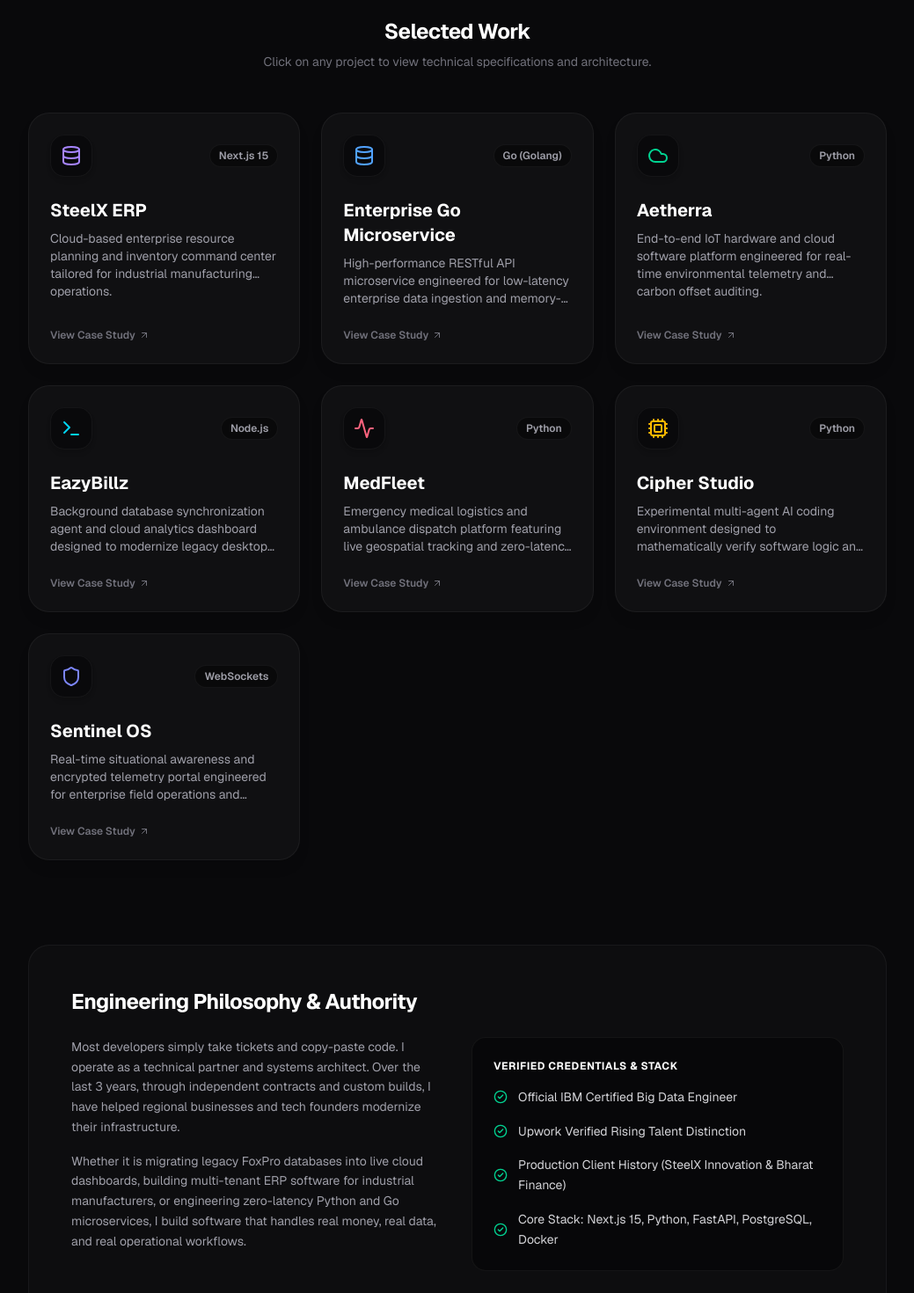
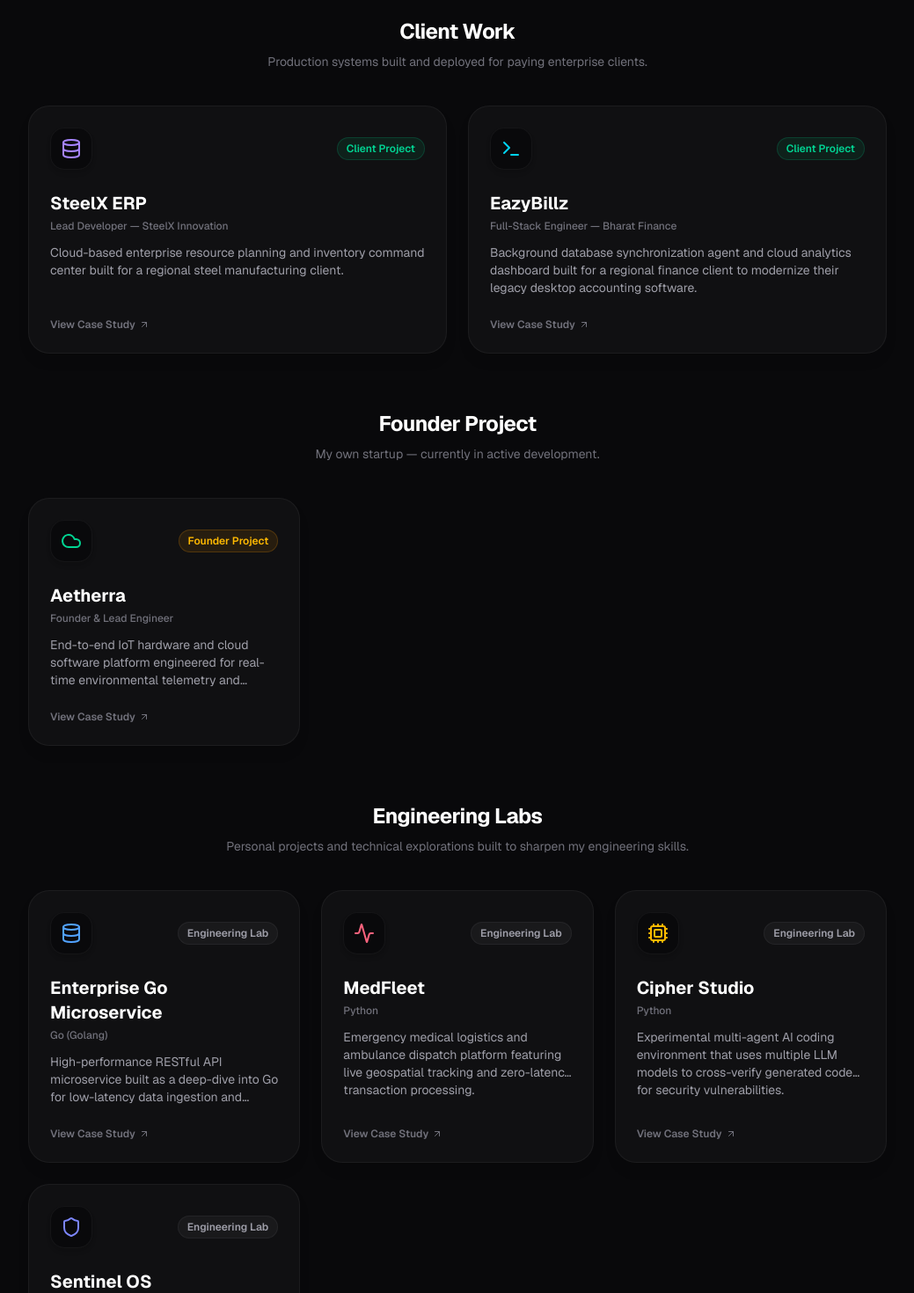
Before and after one commit to jeonc-dot/jeon-portfolio, a Next.js app: page / in a window 1280 px wide. Shown: the part 620-2090 px from the top of the page at 88% size, without its empty margins (120-1159 px from the left). Built offline with nearby package versions, Linux system fonts and the light colour scheme.

Commit message:
honesty overhaul: categorize projects, fix inflated claims, update positioning

```diff
--- a/src/app/layout.tsx
+++ b/src/app/layout.tsx
@@ -13,8 +13,8 @@
 });
 
 export const metadata: Metadata = {
-  title: "Jeon Prince | Next.js & AI SaaS Architect",
-  description: "Full-Stack Next.js 15 & AI SaaS Engineer holding an official IBM Certified Big Data Engineer badge.",
+  title: "Jeon Prince | Full-Stack Engineer & IBM Certified Big Data Engineer",
+  description: "Full-Stack Engineer specializing in Next.js 15, Python, and cloud analytics. IBM Certified Big Data Engineer building production B2B platforms.",
 };
 
 export default function RootLayout({
--- a/src/app/page.tsx
+++ b/src/app/page.tsx
@@ -11,11 +11,12 @@
 export default function Portfolio() {
   const [selectedProject, setSelectedProject] = useState<any>(null);
 
-  const projects = [
+  const clientProjects = [
     {
       title: "SteelX ERP",
-      role: "Software Architect (Client Build)",
-      desc: "Cloud-based enterprise resource planning and inventory command center tailored for industrial manufacturing operations.",
+      category: "Client Project",
+      role: "Lead Developer — SteelX Innovation",
+      desc: "Cloud-based enterprise resource planning and inventory command center built for a regional steel manufacturing client.",
       tags: ["Next.js 15", "PostgreSQL", "Node.js", "RBAC"],
       icon: <Database className="w-6 h-6 text-violet-400" />,
       color: "from-violet-500/20 to-violet-500/5",
@@ -25,9 +26,42 @@
       impact: "Centralized daily factory workflows into a secure cloud dashboard, eliminating stockouts and providing real-time P&L visibility across all manufacturing units."
     },
     {
+      title: "EazyBillz",
+      category: "Client Project",
+      role: "Full-Stack Engineer — Bharat Finance",
+      desc: "Background database synchronization agent and cloud analytics dashboard built for a regional finance client to modernize their legacy desktop accounting software.",
+      tags: ["Node.js", "Next.js", "FoxPro (.DBF)", "Cloud Sync"],
+      icon: <Terminal className="w-6 h-6 text-cyan-400" />,
+      color: "from-cyan-500/20 to-cyan-500/5",
+      image: "/projects/eazybillz.png",
+      problem: "Established regional enterprises often rely on legacy accounting software built on archaic FoxPro (.DBF) databases. Fully replacing these systems risks operational downtime and catastrophic data loss.",
+      architecture: "Engineered a custom local background synchronization agent using Node.js that safely reads and extracts daily financial transaction records from legacy FoxPro database files. Transformed and securely transmitted the extracted data to a modern, mobile-responsive Next.js cloud dashboard.",
+      impact: "Enabled business owners to access live financial analytics and daily transaction summaries on mobile devices without disrupting existing desktop accounting operations."
+    },
+  ];
+
+  const founderProjects = [
+    {
+      title: "Aetherra",
+      category: "Founder Project",
+      role: "Founder & Lead Engineer",
+      desc: "End-to-end IoT hardware and cloud software platform engineered for real-time environmental telemetry and carbon offset auditing.",
+      tags: ["Python", "FastAPI", "Next.js", "IoT Telemetry"],
+      icon: <Cloud className="w-6 h-6 text-emerald-400" />,
+      color: "from-emerald-500/20 to-emerald-500/5",
+      image: "/projects/aetherra.png",
+      problem: "Traditional environmental auditing relies on manual, periodic sampling. Verifying green initiatives and carbon credit eligibility requires continuous, tamper-proof environmental data streamed directly from physical field sensors.",
+      architecture: "Engineered secure backend data ingestion workflows capable of receiving, parsing, and validating continuous time-series data streams from IoT hardware sensors. Built algorithmic calculation engines that process environmental variables (temperature, air quality, humidity) to quantify carbon offset metrics in real time.",
+      impact: "Bridged physical sensor hardware with cloud analytics, enabling continuous monitoring, reporting, and verification (MRV) for climate initiatives."
+    },
+  ];
+
+  const labProjects = [
+    {
       title: "Enterprise Go Microservice",
-      role: "Backend Architect",
-      desc: "High-performance RESTful API microservice engineered for low-latency enterprise data ingestion and memory-safe processing.",
+      category: "Engineering Lab",
+      role: "Solo Developer",
+      desc: "High-performance RESTful API microservice built as a deep-dive into Go for low-latency data ingestion and memory-safe processing.",
       tags: ["Go (Golang)", "GoFiber", "PostgreSQL", "SQLC", "Docker"],
       icon: <Database className="w-6 h-6 text-blue-400" />,
       color: "from-blue-500/20 to-blue-500/5",
@@ -37,32 +71,9 @@
       impact: "Delivered a lightweight, highly scalable microservice capable of processing high-volume concurrent API requests with minimal CPU and memory footprint."
     },
     {
-      title: "Aetherra",
-      role: "Hardware Founder & IoT Engineer",
-      desc: "End-to-end IoT hardware and cloud software platform engineered for real-time environmental telemetry and carbon offset auditing.",
-      tags: ["Python", "FastAPI", "Next.js", "IoT Telemetry"],
-      icon: <Cloud className="w-6 h-6 text-emerald-400" />,
-      color: "from-emerald-500/20 to-emerald-500/5",
-      image: "/projects/aetherra.png",
-      problem: "Traditional environmental auditing relies on manual, periodic sampling. Verifying green initiatives and carbon credit eligibility requires continuous, tamper-proof environmental data streamed directly from physical field sensors.",
-      architecture: "Engineered secure backend data ingestion workflows capable of receiving, parsing, and validating continuous time-series data streams from IoT hardware sensors. Architected algorithmic calculation engines that process environmental variables (temperature, air quality, humidity) to quantify carbon offset metrics in real time.",
-      impact: "Bridged physical sensor hardware with cloud analytics, enabling continuous monitoring, reporting, and verification (MRV) for climate initiatives."
-    },
-    {
-      title: "EazyBillz",
-      role: "Full-Stack Integration Engineer",
-      desc: "Background database synchronization agent and cloud analytics dashboard designed to modernize legacy desktop accounting software.",
-      tags: ["Node.js", "Next.js", "FoxPro (.DBF)", "Cloud Sync"],
-      icon: <Terminal className="w-6 h-6 text-cyan-400" />,
-      color: "from-cyan-500/20 to-cyan-500/5",
-      image: "/projects/eazybillz.png",
-      problem: "Established regional enterprises often rely on legacy accounting software built on archaic FoxPro (.DBF) databases. Fully replacing these systems risks operational downtime and catastrophic data loss.",
-      architecture: "Engineered a custom local background synchronization agent using Node.js that safely reads and extracts daily financial transaction records from legacy FoxPro database files. Transformed and securely transmitted the extracted data to a modern, mobile-responsive Next.js cloud dashboard.",
-      impact: "Enabled business owners to access live financial analytics and daily transaction summaries on mobile devices without disrupting existing desktop accounting operations."
-    },
-    {
       title: "MedFleet",
-      role: "Full-Stack Developer",
+      category: "Engineering Lab",
+      role: "Solo Developer",
       desc: "Emergency medical logistics and ambulance dispatch platform featuring live geospatial tracking and zero-latency transaction processing.",
       tags: ["Python", "SQLite", "Leaflet.js", "Geospatial"],
       icon: <Activity className="w-6 h-6 text-rose-400" />,
@@ -74,20 +85,22 @@
     },
     {
       title: "Cipher Studio",
-      role: "Security & AI Architect",
-      desc: "Experimental multi-agent AI coding environment designed to mathematically verify software logic and eliminate security vulnerabilities.",
+      category: "Engineering Lab",
+      role: "Solo Developer",
+      desc: "Experimental multi-agent AI coding environment that uses multiple LLM models to cross-verify generated code for security vulnerabilities.",
       tags: ["Python", "FastAPI", "Agentic AI", "LLM Council"],
       icon: <Cpu className="w-6 h-6 text-amber-400" />,
       color: "from-amber-500/20 to-amber-500/5",
       image: "/projects/cipher.png",
       problem: "Single-prompt AI code generators frequently produce subtle syntax errors, security flaws, and hallucinations that create severe vulnerabilities in production environments.",
-      architecture: "Architected an interactive council framework where specialized AI models (Architect, Security Auditor, and Validator) debate and critique code logic asynchronously. Implemented strict verification guardrails that require unanimous council consensus on security and mathematical correctness before code is finalized.",
+      architecture: "Built an interactive council framework where specialized AI models (Architect, Security Auditor, and Validator) debate and critique code logic asynchronously. Implemented verification guardrails that require unanimous council consensus on security correctness before code is finalized.",
       impact: "Reduced AI-generated code vulnerabilities by introducing multi-model verification and automated security auditing into the development loop."
     },
     {
       title: "Sentinel OS",
-      role: "Backend Architect",
-      desc: "Real-time situational awareness and encrypted telemetry portal engineered for enterprise field operations and remote asset management.",
+      category: "Engineering Lab",
+      role: "Solo Developer",
+      desc: "Real-time situational awareness and encrypted telemetry portal for enterprise field operations and remote asset management.",
       tags: ["WebSockets", "Next.js", "Encrypted Streams", "MongoDB"],
       icon: <Shield className="w-6 h-6 text-indigo-400" />,
       color: "from-indigo-500/20 to-indigo-500/5",
@@ -124,10 +137,10 @@
              <span className="text-2xl text-white font-bold tracking-tighter">JP</span>
           </div>
           <h1 className="text-4xl md:text-6xl font-bold text-white mb-6 tracking-tight">
-            I engineer complex <br className="hidden sm:block"/> software & AI systems.
+            I build software that solves <br className="hidden sm:block"/> real business problems.
           </h1>
           <p className="text-lg text-zinc-400 leading-relaxed mb-8">
-            Full-Stack Next.js & Python Architect based in Bengaluru. Holding an official IBM Certified Big Data Engineer badge and Upwork Rising Talent distinction. I specialize in bridging legacy systems to the cloud, building scalable SaaS platforms, and integrating physical IoT hardware.
+            Full-Stack Engineer based in Bengaluru, India. IBM Certified Big Data Engineer and Upwork Rising Talent. I specialize in building production B2B platforms — from legacy-to-cloud data bridges to multi-tenant ERP systems and IoT telemetry pipelines.
           </p>
           <div className="flex flex-col sm:flex-row items-center justify-center gap-4">
             <a href="mailto:jeonc180@gmail.com" className="px-6 py-3 bg-white text-black font-semibold rounded-full hover:scale-105 transition-transform shadow-lg shadow-white/10 flex items-center gap-2">
@@ -143,30 +156,134 @@
           </div>
         </section>
 
-        {/* Selected Work Grid */}
-        <section className="mb-24">
-          <h2 className="text-2xl font-bold text-white mb-2 text-center tracking-tight">Selected Work</h2>
-          <p className="text-center text-zinc-500 mb-12 text-sm">Click on any project to view technical specifications and architecture.</p>
+        {/* Project Card Component */}
+        {(() => {
+          const ProjectCard = ({ proj, idx }: { proj: any; idx: number }) => (
+            <div
+              key={idx}
+              onClick={() => setSelectedProject(proj)}
+              className="cursor-pointer group relative p-6 rounded-3xl bg-zinc-900/50 border border-white/5 hover:border-white/20 transition-all duration-300 hover:-translate-y-1 overflow-hidden shadow-lg flex flex-col justify-between"
+            >
+              <div className={`absolute inset-0 bg-gradient-to-br ${proj.color} opacity-0 group-hover:opacity-100 transition-opacity duration-500`}></div>
 
-          <div className="grid grid-cols-1 md:grid-cols-2 lg:grid-cols-3 gap-6">
-            {projects.map((proj, idx) => (
+              <div className="relative z-10 flex flex-col h-full">
+                <div className="flex items-center justify-between mb-6">
+                  <div className="w-12 h-12 bg-zinc-950 rounded-2xl flex items-center justify-center shadow-md border border-white/5 group-hover:scale-110 transition-transform">
+                    {proj.icon}
+                  </div>
+                  <div className="flex items-center gap-2">
+                    <span className={`text-xs font-semibold px-2.5 py-1 rounded-full border ${
+                      proj.category === 'Client Project'
+                        ? 'bg-emerald-500/10 text-emerald-400 border-emerald-500/20'
+                        : proj.category === 'Founder Project'
+                        ? 'bg-amber-500/10 text-amber-400 border-amber-500/20'
+                        : 'bg-zinc-500/10 text-zinc-400 border-white/5'
+                    }`}>
+                      {proj.category}
+                    </span>
+                  </div>
+                </div>
+                <h3 className="text-xl font-bold text-white mb-1">{proj.title}</h3>
+                <p className="text-xs text-zinc-500 mb-3 font-medium">{proj.tags[0]}</p>
+                <p className="text-sm text-zinc-400 mb-6 flex-grow line-clamp-3">{proj.desc}</p>
+                <div className="flex items-center text-xs font-semibold text-zinc-500 group-hover:text-white transition-colors">
+                  View Case Study <ArrowUpRight className="w-3 h-3 ml-1" />
+                </div>
+              </div>
+            </div>
+          );
+          return null;
+        })()}
+
+        {/* Client Work */}
+        <section className="mb-16">
+          <h2 className="text-2xl font-bold text-white mb-2 text-center tracking-tight">Client Work</h2>
+          <p className="text-center text-zinc-500 mb-10 text-sm">Production systems built and deployed for paying enterprise clients.</p>
+          <div className="grid grid-cols-1 md:grid-cols-2 gap-6">
+            {clientProjects.map((proj, idx) => (
               <div
                 key={idx}
                 onClick={() => setSelectedProject(proj)}
                 className="cursor-pointer group relative p-6 rounded-3xl bg-zinc-900/50 border border-white/5 hover:border-white/20 transition-all duration-300 hover:-translate-y-1 overflow-hidden shadow-lg flex flex-col justify-between"
               >
                 <div className={`absolute inset-0 bg-gradient-to-br ${proj.color} opacity-0 group-hover:opacity-100 transition-opacity duration-500`}></div>
-
                 <div className="relative z-10 flex flex-col h-full">
                   <div className="flex items-center justify-between mb-6">
                     <div className="w-12 h-12 bg-zinc-950 rounded-2xl flex items-center justify-center shadow-md border border-white/5 group-hover:scale-110 transition-transform">
                       {proj.icon}
                     </div>
-                    <span className="text-xs font-semibold px-2.5 py-1 bg-black/40 rounded-full text-zinc-400 border border-white/5">
-                      {proj.tags[0]}
+                    <span className="text-xs font-semibold px-2.5 py-1 rounded-full bg-emerald-500/10 text-emerald-400 border border-emerald-500/20">
+                      Client Project
                     </span>
                   </div>
-                  <h3 className="text-xl font-bold text-white mb-2">{proj.title}</h3>
+                  <h3 className="text-xl font-bold text-white mb-1">{proj.title}</h3>
+                  <p className="text-xs text-zinc-500 mb-3 font-medium">{proj.role}</p>
+                  <p className="text-sm text-zinc-400 mb-6 flex-grow line-clamp-3">{proj.desc}</p>
+                  <div className="flex items-center text-xs font-semibold text-zinc-500 group-hover:text-white transition-colors">
+                    View Case Study <ArrowUpRight className="w-3 h-3 ml-1" />
+                  </div>
+                </div>
+              </div>
+            ))}
+          </div>
+        </section>
+
+        {/* Founder Project */}
+        <section className="mb-16">
+          <h2 className="text-2xl font-bold text-white mb-2 text-center tracking-tight">Founder Project</h2>
+          <p className="text-center text-zinc-500 mb-10 text-sm">My own startup — currently in active development.</p>
+          <div className="grid grid-cols-1 md:grid-cols-2 lg:grid-cols-3 gap-6">
+            {founderProjects.map((proj, idx) => (
+              <div
+                key={idx}
+                onClick={() => setSelectedProject(proj)}
+                className="cursor-pointer group relative p-6 rounded-3xl bg-zinc-900/50 border border-white/5 hover:border-white/20 transition-all duration-300 hover:-translate-y-1 overflow-hidden shadow-lg flex flex-col justify-between"
+              >
+                <div className={`absolute inset-0 bg-gradient-to-br ${proj.color} opacity-0 group-hover:opacity-100 transition-opacity duration-500`}></div>
+                <div className="relative z-10 flex flex-col h-full">
+                  <div className="flex items-center justify-between mb-6">
+                    <div className="w-12 h-12 bg-zinc-950 rounded-2xl flex items-center justify-center shadow-md border border-white/5 group-hover:scale-110 transition-transform">
+                      {proj.icon}
+                    </div>
+                    <span className="text-xs font-semibold px-2.5 py-1 rounded-full bg-amber-500/10 text-amber-400 border border-amber-500/20">
+                      Founder Project
+                    </span>
+                  </div>
+                  <h3 className="text-xl font-bold text-white mb-1">{proj.title}</h3>
+                  <p className="text-xs text-zinc-500 mb-3 font-medium">{proj.role}</p>
+                  <p className="text-sm text-zinc-400 mb-6 flex-grow line-clamp-3">{proj.desc}</p>
+                  <div className="flex items-center text-xs font-semibold text-zinc-500 group-hover:text-white transition-colors">
+                    View Case Study <ArrowUpRight className="w-3 h-3 ml-1" />
+                  </div>
+                </div>
+              </div>
+            ))}
+          </div>
+        </section>
+
+        {/* Engineering Labs */}
+        <section className="mb-24">
+          <h2 className="text-2xl font-bold text-white mb-2 text-center tracking-tight">Engineering Labs</h2>
+          <p className="text-center text-zinc-500 mb-10 text-sm">Personal projects and technical explorations built to sharpen my engineering skills.</p>
+          <div className="grid grid-cols-1 md:grid-cols-2 lg:grid-cols-3 gap-6">
+            {labProjects.map((proj, idx) => (
+              <div
+                key={idx}
+                onClick={() => setSelectedProject(proj)}
+                className="cursor-pointer group relative p-6 rounded-3xl bg-zinc-900/50 border border-white/5 hover:border-white/20 transition-all duration-300 hover:-translate-y-1 overflow-hidden shadow-lg flex flex-col justify-between"
+              >
+                <div className={`absolute inset-0 bg-gradient-to-br ${proj.color} opacity-0 group-hover:opacity-100 transition-opacity duration-500`}></div>
+                <div className="relative z-10 flex flex-col h-full">
+                  <div className="flex items-center justify-between mb-6">
+                    <div className="w-12 h-12 bg-zinc-950 rounded-2xl flex items-center justify-center shadow-md border border-white/5 group-hover:scale-110 transition-transform">
+                      {proj.icon}
+                    </div>
+                    <span className="text-xs font-semibold px-2.5 py-1 rounded-full bg-zinc-500/10 text-zinc-400 border border-white/5">
+                      Engineering Lab
+                    </span>
+                  </div>
+                  <h3 className="text-xl font-bold text-white mb-1">{proj.title}</h3>
+                  <p className="text-xs text-zinc-500 mb-3 font-medium">{proj.tags[0]}</p>
                   <p className="text-sm text-zinc-400 mb-6 flex-grow line-clamp-3">{proj.desc}</p>
                   <div className="flex items-center text-xs font-semibold text-zinc-500 group-hover:text-white transition-colors">
                     View Case Study <ArrowUpRight className="w-3 h-3 ml-1" />
@@ -183,10 +300,10 @@
           <div className="grid grid-cols-1 md:grid-cols-2 gap-8 text-sm text-zinc-400 leading-relaxed">
             <div>
               <p className="mb-4">
-                Most developers simply take tickets and copy-paste code. I operate as a technical partner and systems architect. Over the last 3 years, through independent contracts and custom builds, I have helped regional businesses and tech founders modernize their infrastructure.
+                I operate as a technical partner, not just a ticket-taker. Through independent client contracts and building my own startup, I have delivered production systems for regional businesses that handle real money and real operational data.
               </p>
               <p>
-                Whether it is migrating legacy FoxPro databases into live cloud dashboards, building multi-tenant ERP software for industrial manufacturers, or engineering zero-latency Python and Go microservices, I build software that handles real money, real data, and real operational workflows.
+                Whether it is migrating legacy FoxPro databases into live cloud dashboards, building multi-tenant ERP software for industrial manufacturers, or engineering Python and Node.js microservices, I build software that works in the real world — not just in demos.
               </p>
             </div>
             <div className="space-y-4 bg-black/40 p-6 rounded-2xl border border-white/5">
```
